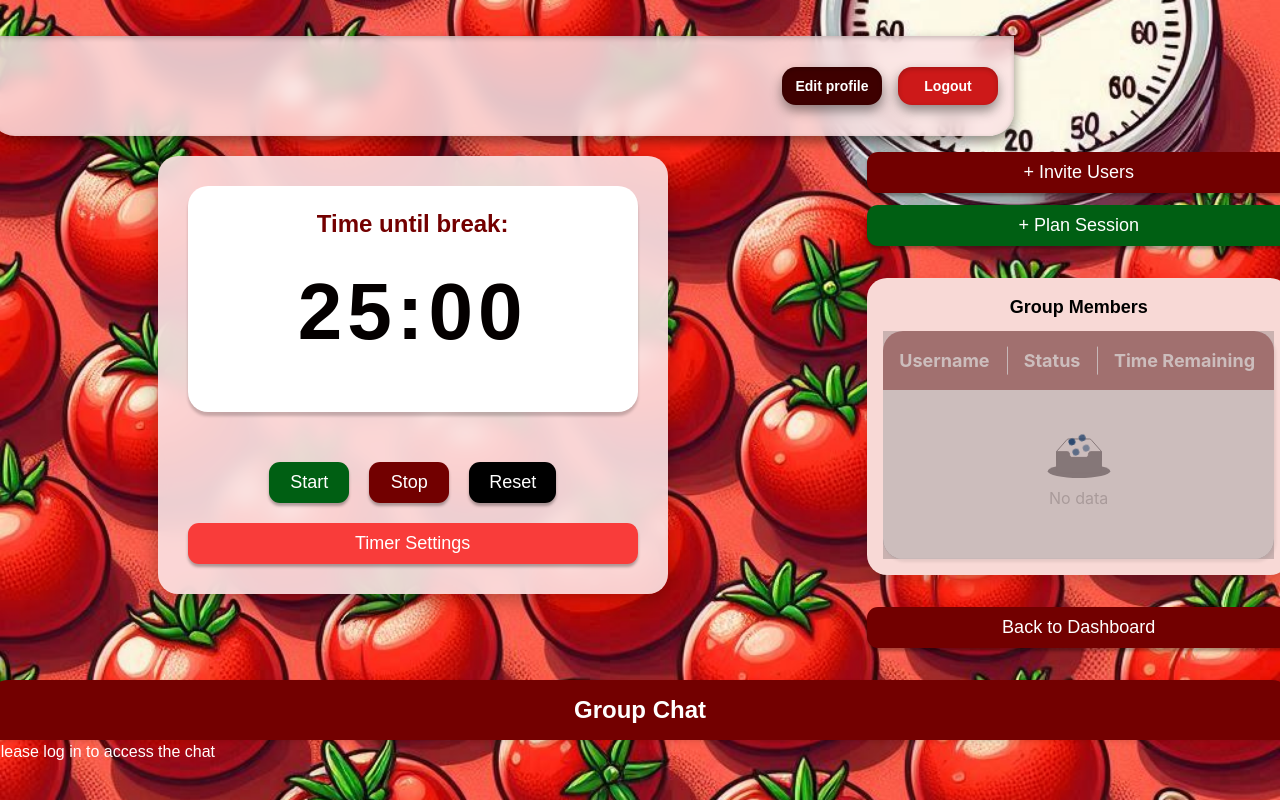
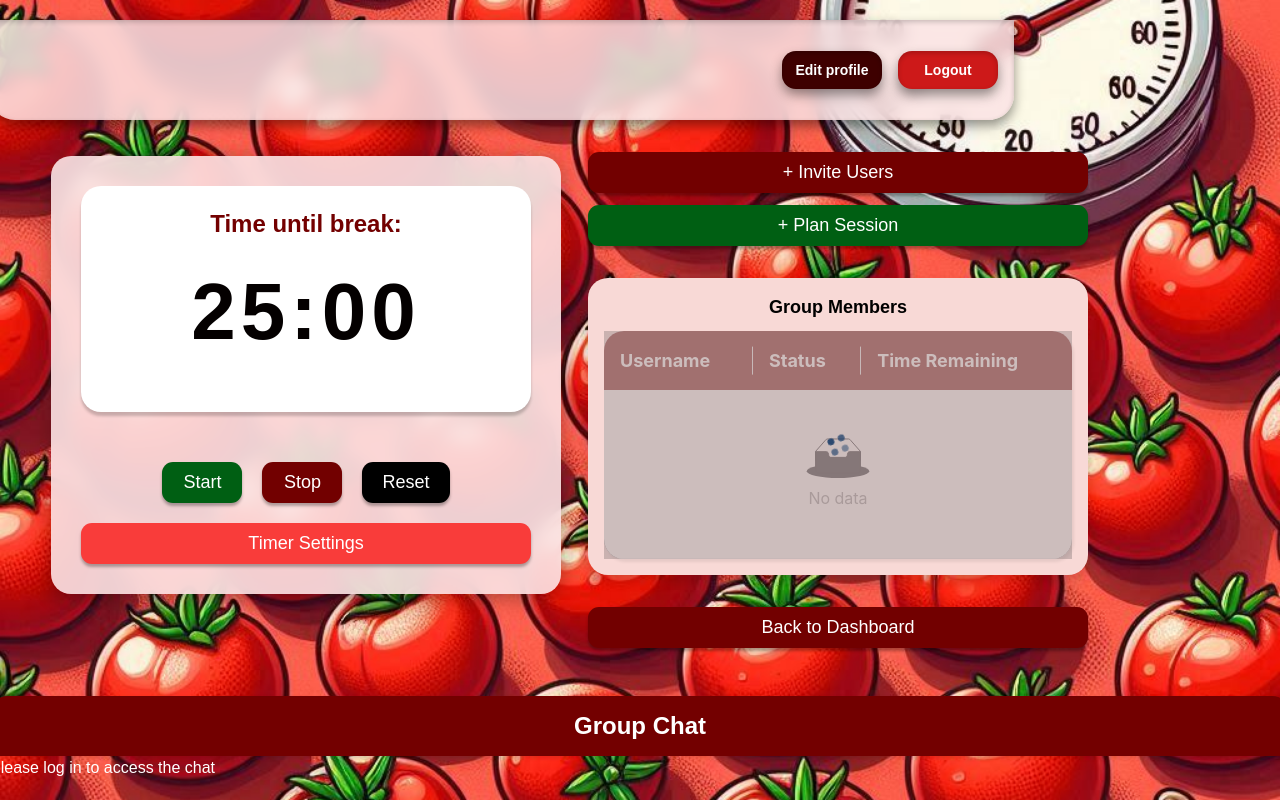
Before and after one commit to luciocanepa/SOPRA_group11_client, a Next.js app: page /groups/1 in a window 1280 px wide. Built offline with nearby package versions, Linux system fonts and the light colour scheme; a web font is replaced by a local one; what @ant-design/nextjs-registry would draw is missing.

Commit message:
adjusted the group dashboard elements (removed wide gap)

```diff
--- a/app/styles/globals.css
+++ b/app/styles/globals.css
@@ -300,8 +300,11 @@ li {
 
 .main-content {
   display: flex;
-  gap: 2rem;
+  gap: 1rem; /* Reduced from 2rem */
   align-items: flex-start;
+  padding: 1rem; /* Add some padding */
+  max-width: 1200px; /* Optional: constrain total width */
+  margin: 0 auto; /* Center the layout */
 }
 
 .plan-session-button {
@@ -359,11 +362,25 @@ li {
   min-width: 600px;
 }
 
-.side-section {
-  flex: 1;
+.timer-column {
+  flex: 2;
+  display: flex;
+  justify-content: center;
+  align-items: center;
+  max-width: 500px; /* Add this to limit maximum width */
+  min-width: 400px; /* Optional: set minimum width */
+}
+
+
+.left-column {
+  flex: 1 1 50%;
   display: flex;
   flex-direction: column;
-  gap: 1rem;
+  gap: 0.75rem;
+  margin-top: 1rem;
+  max-width: 500px; /* Limits maximum width */
+  min-width: 300px; /* Prevents becoming too narrow */
+  width: 100%; /* Ensures it respects the constraints */
 }
 
 .status-online {
```
